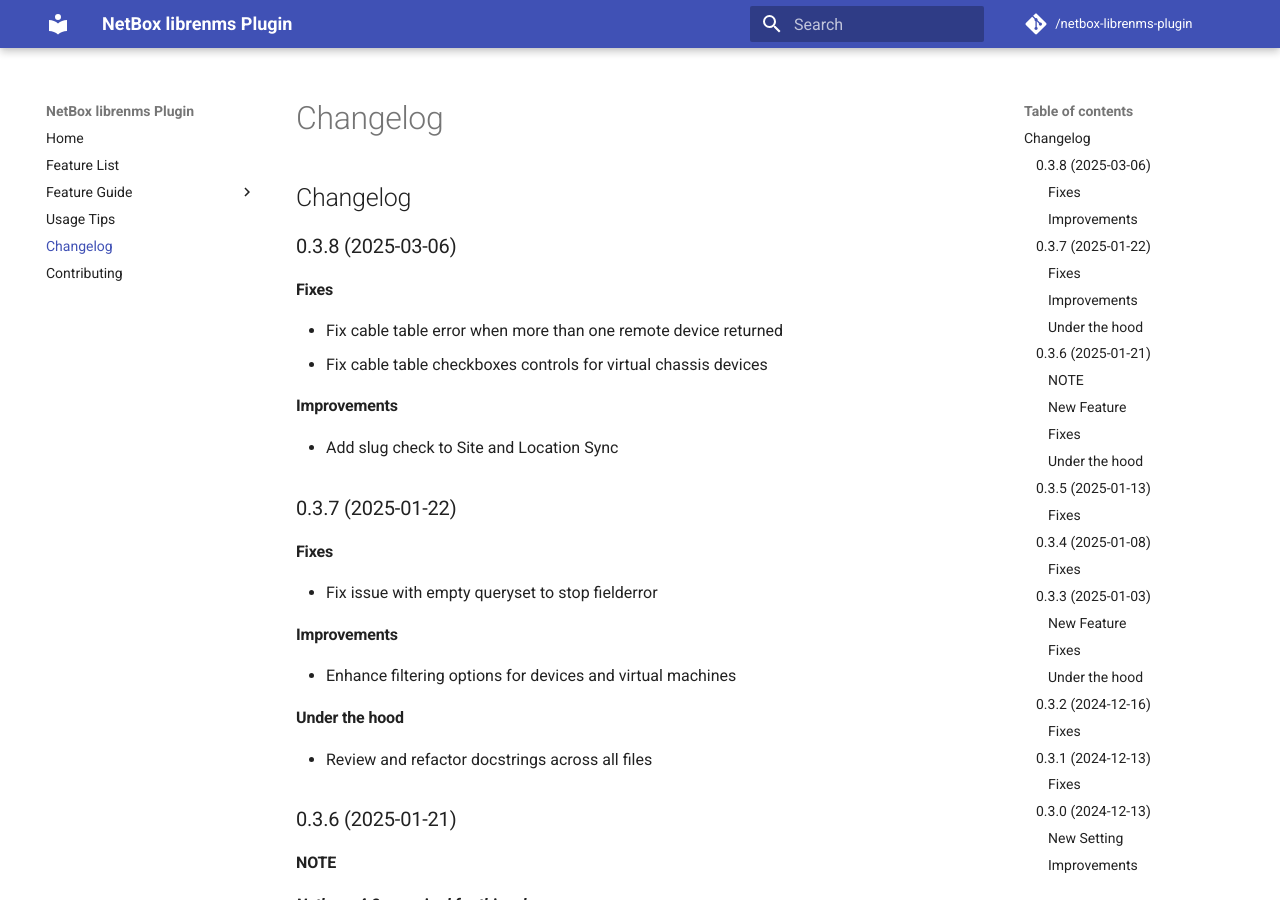
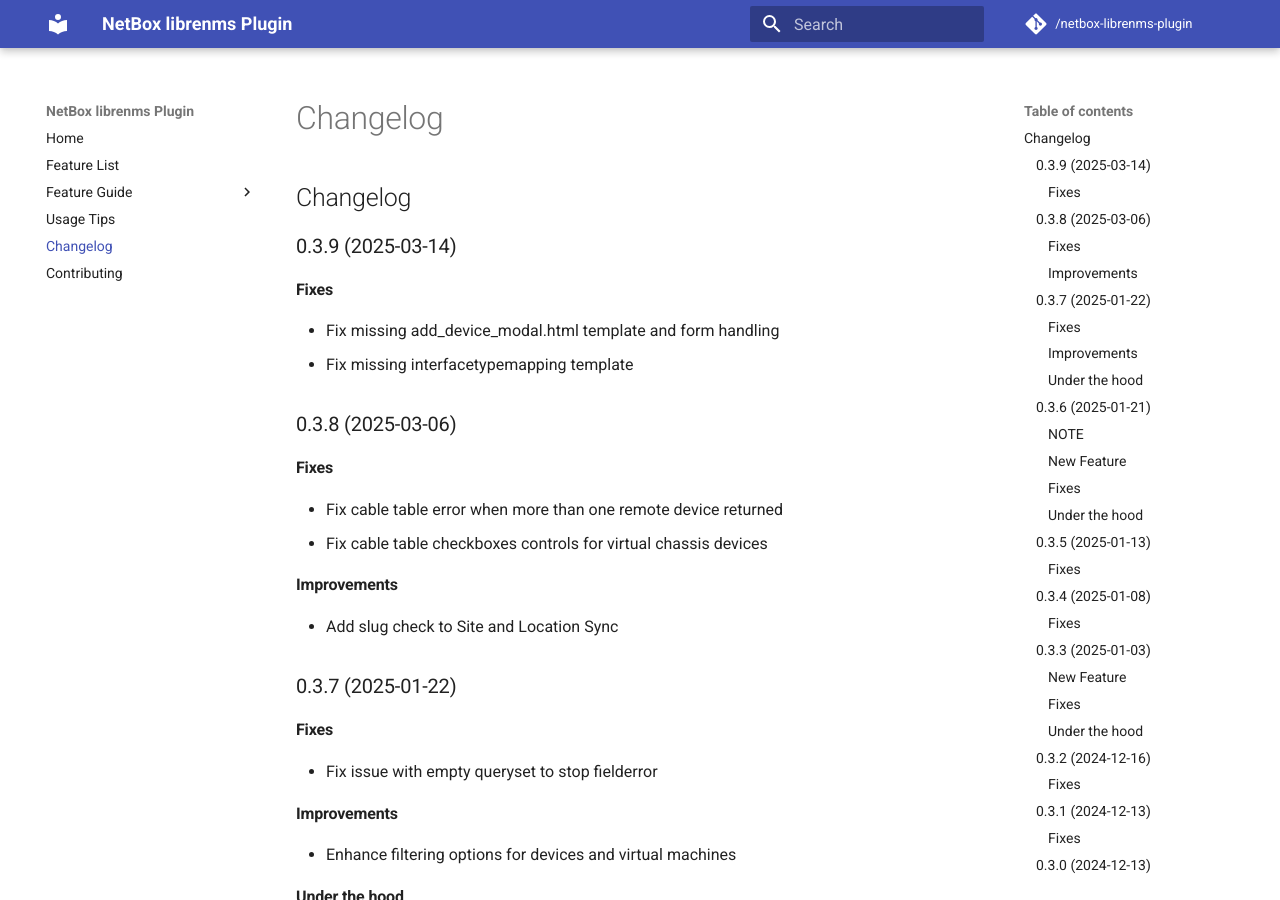
Before and after one commit to bonzo81/netbox-librenms-plugin, an MkDocs documentation site: the page built from docs/changelog.md, in a window 1280 px wide and 900 px high. Built offline with MkDocs 1.6.1 and Material for MkDocs 9.7.7, drawn with Linux system fonts in a browser that asks for light colours; comment, search, counter and statistics services are not loaded.

Commit message:
Bump version to 0.3.9 and update changelog

```diff
--- a/docs/changelog.md
+++ b/docs/changelog.md
@@ -1,4 +1,11 @@
 # Changelog
+
+## 0.3.9 (2025-03-14)
+
+### Fixes
+* Fix missing add_device_modal.html template and form handling
+* Fix missing interfacetypemapping template
+
 
 ## 0.3.8 (2025-03-06)
 
--- a/netbox_librenms_plugin/__init__.py
+++ b/netbox_librenms_plugin/__init__.py
@@ -1,7 +1,7 @@
 from netbox.plugins import PluginConfig
 
 __author__ = "Andy Norwood"
-__version__ = "0.3.8"
+__version__ = "0.3.9"
 
 
 class LibreNMSSyncConfig(PluginConfig):
--- a/pyproject.toml
+++ b/pyproject.toml
@@ -7,7 +7,7 @@ build-backend = "setuptools.build_meta"
 
 [project]
 name =  "netbox-librenms-plugin"
-version = "0.3.8"
+version = "0.3.9"
 authors = [
     {name = "Andy Norwood"},
 ]
```
